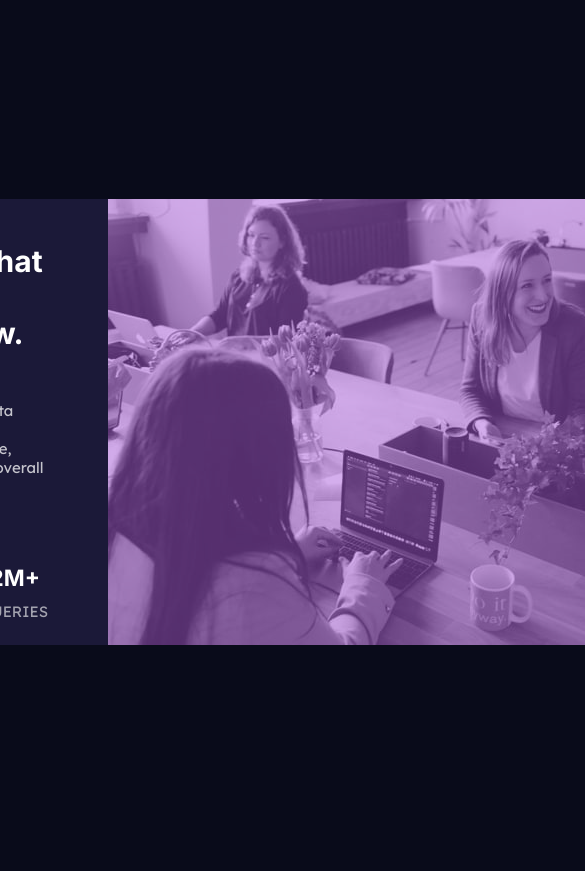
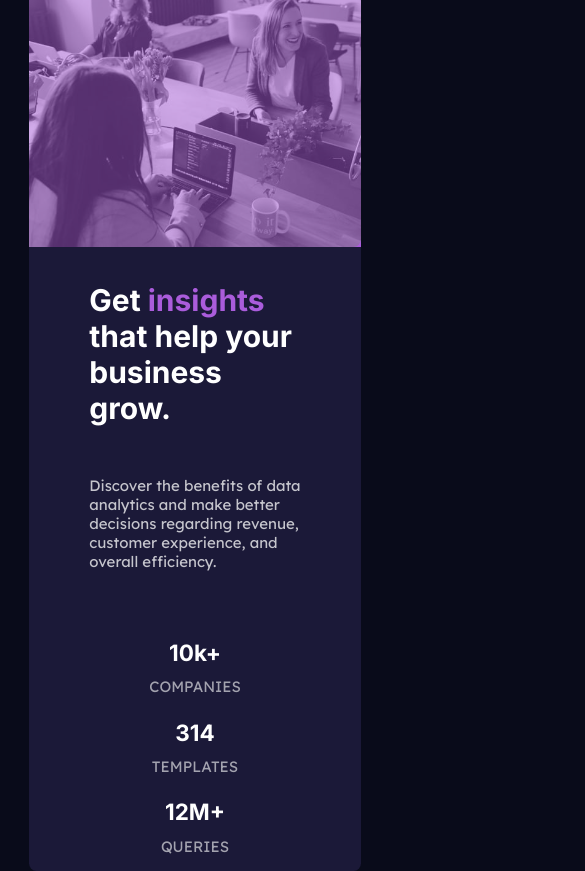
Before and after one commit to blusnake/Stats-preview-card-component, a plain HTML site: page index.html in a window 390 px wide. Shown: the top 871 px of the page, 585 px wide, since content can reach past the window. Before the commit the page ends 844 px from the top, so only its background shows below. Drawn offline with Linux system fonts and the light colour scheme.

Commit message:
media query

```diff
--- a/style.css
+++ b/style.css
@@ -100,3 +100,38 @@ p{
     justify-content: space-between;
     padding-top: 2em;
 }
+
+@media screen and (max-width:905px){
+    .container{
+        display: flex;
+        flex-direction: column-reverse;
+        max-width: 85vw;
+    }
+
+    .box{
+        display: flex;
+        flex-direction: column;
+        justify-content: center;
+        align-items: center;
+    }
+
+    .bottom{
+        display: flex;
+        flex-direction: column;
+        align-items: center;
+        justify-content: center;
+    }
+
+    .main-content{
+        border-top-right-radius: 1em;
+        border-top-left-radius: 1em;
+        max-width: 85vw;
+        max-height: 85vh;
+    }
+    img{
+        border-top-right-radius: 1em;
+        border-top-left-radius: 1em;
+        max-width: 85vw;
+        max-height: 85vh;
+    }
+}
```
